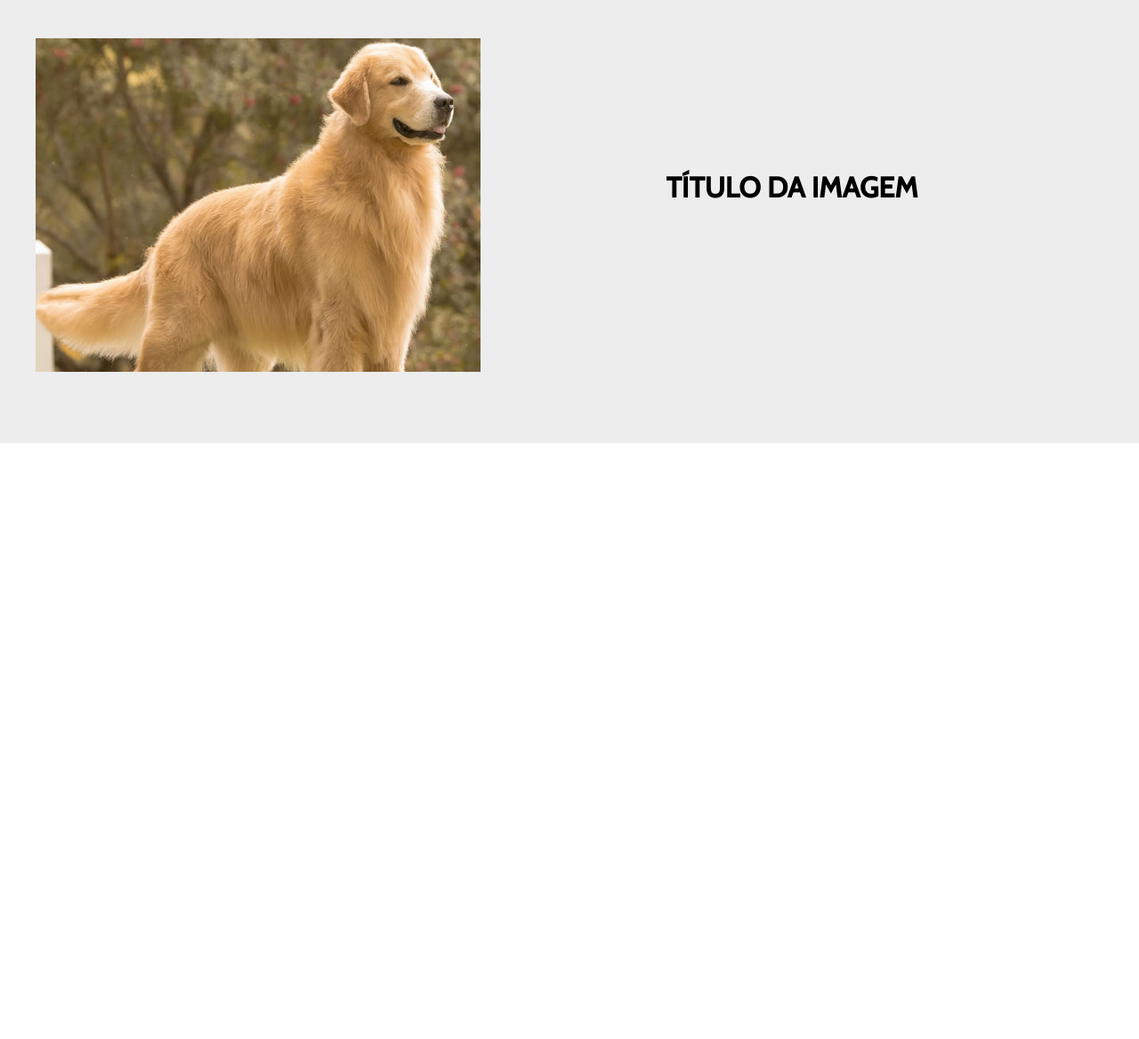
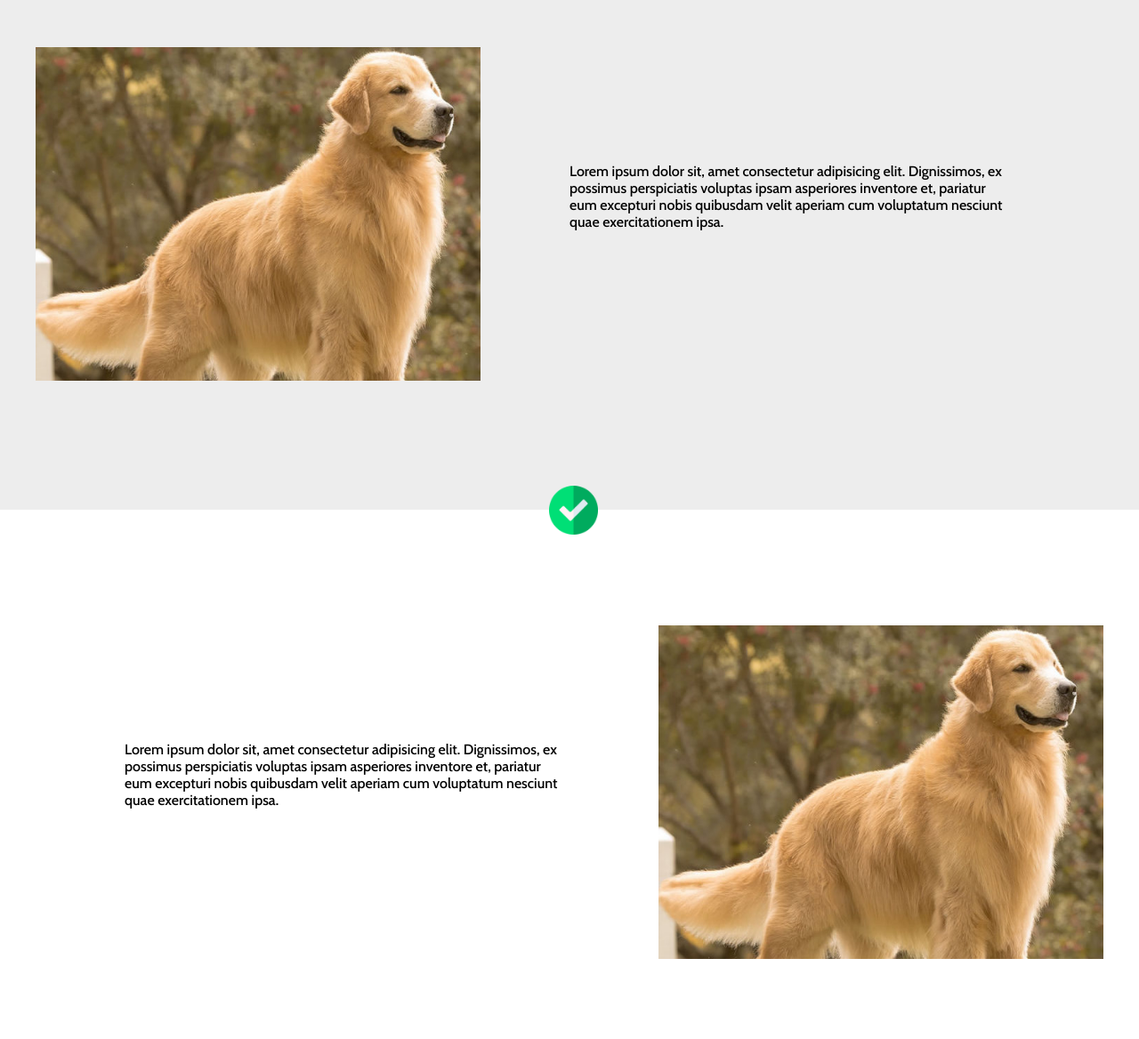
Before and after one commit to bernardcavaleiro/BdP-LadingPage, a plain HTML site: page Meu-Site/index.html in a window 1280 px wide. Shown: the part 779-1947 px from the top of the page at 89% size. Before the commit the page ends 1277 px from the top, so only its background shows below. Drawn offline with nearby package versions, Linux system fonts and the light colour scheme.

Commit message:
detalhe arrow

```diff
--- a/Meu-Site/css/style.css
+++ b/Meu-Site/css/style.css
@@ -109,6 +109,7 @@ input[type=text]{
 
 .container-list{
     padding: 30px;
+    margin-top: 100px;
     float: left;
     width: 600px;
     height: 300px;
@@ -127,12 +128,13 @@ input[type=text]{
 }
 
 .container-2{
-    padding: 40px 0;
+    padding: 50px 0;
     background-color: #ededed;
 }
 
-.container-2 h1{
+.container-2 p{
     margin: auto;
+    padding: 100px;
 }
 
 .container-2 img{
@@ -142,3 +144,32 @@ input[type=text]{
     padding: 40px 0;
     margin-top: 40px;
 }
+
+.arrow{
+    position: relative;
+    left: 50%;
+    margin-left: -23px;
+    top: 78px;
+    width: 55px;
+    height: 55px;
+    background-image: url('../images/arrow.png');
+    background-size: 100% 100%;
+}
+
+.container-3{
+    padding: 50px 0;
+    background-color: white;
+}
+
+.container-3 p{
+    margin: auto;
+    padding: 100px;
+}
+
+.container-3 img{
+    display: inline-block;
+    width: 500px;
+    height: auto;
+    padding: 40px 0;
+    margin-top: 40px;
+}
--- a/Meu-Site/index.html
+++ b/Meu-Site/index.html
@@ -57,7 +57,19 @@
     <div class="container-2">
         <div class="center">
             <img src="images/dog1.png">
-            <h1>TÍTULO DA IMAGEM</h1>
+            <p>Lorem ipsum dolor sit, amet consectetur adipisicing elit. Dignissimos, ex possimus perspiciatis voluptas ipsam asperiores inventore et, pariatur eum excepturi nobis quibusdam velit aperiam cum voluptatum nesciunt quae exercitationem ipsa.</p>
+        </div><!--center-->
+
+        <div class="arrow">
+
+        </div>
+
+    </div><!--container-2-->
+
+    <div class="container-3">
+        <div class="center">
+            <p>Lorem ipsum dolor sit, amet consectetur adipisicing elit. Dignissimos, ex possimus perspiciatis voluptas ipsam asperiores inventore et, pariatur eum excepturi nobis quibusdam velit aperiam cum voluptatum nesciunt quae exercitationem ipsa.</p>
+            <img src="images/dog1.png">
         </div><!--center-->
     </div><!--container-2-->
 
```
Also changed, not shown: Meu-Site/images/arrow.png (added).
